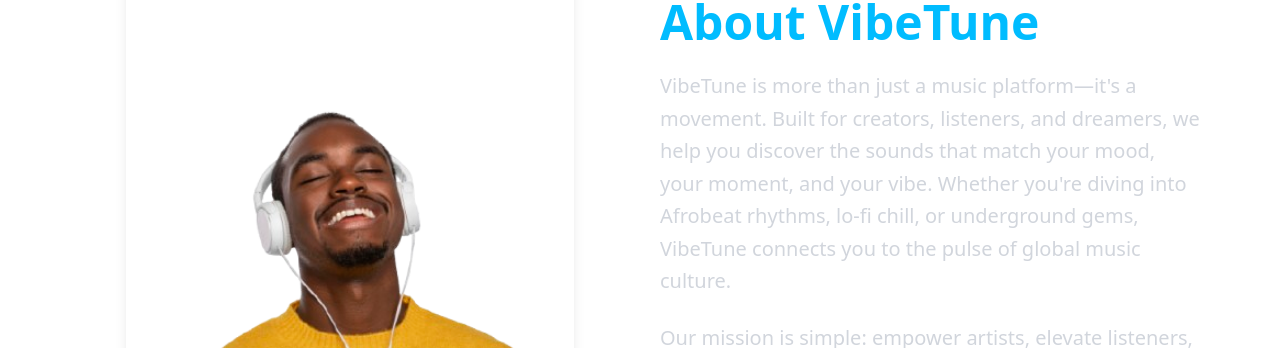
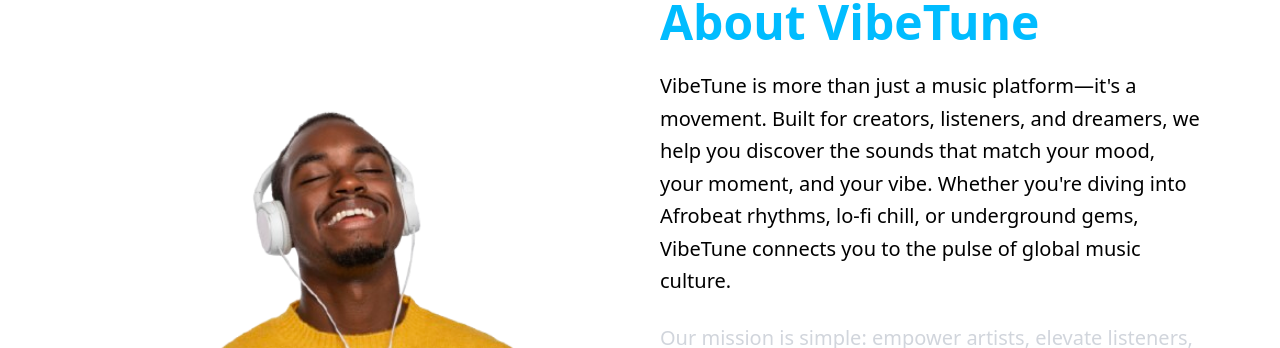
Before and after one commit to Viktor-Kode/VibeTune, a React (Vite) app: page / in a window 1280 px wide. Shown: the part 975-1323 px from the top of the page. Built offline with nearby package versions, Linux system fonts and the light colour scheme.

Commit message:
'aboutChanges'

```diff
--- a/src/component/About.jsx
+++ b/src/component/About.jsx
@@ -9,13 +9,13 @@ const About = () => {
     >
       {/* Image Section */}
       <div className="w-full md:w-1/2 flex justify-center">
-        <img src={about} alt="About VibeTune" className="w-full max-w-sm md:max-w-md rounded-lg shadow-lg" />
+        <img src={about} alt="About VibeTune" className="w-full max-w-sm md:max-w-md " />
       </div>
 
       {/* Text Section */}
       <div className="w-full md:w-1/2 text-center md:text-left">
         <h2 className="text-3xl md:text-5xl font-bold mb-6 text-sky-400">About VibeTune</h2>
-        <p className="text-base md:text-xl leading-relaxed text-gray-300">
+        <p className="text-base md:text-xl leading-relaxed text-black">
           VibeTune is more than just a music platform—it's a movement. Built for creators, listeners, and dreamers,
           we help you discover the sounds that match your mood, your moment, and your vibe. Whether you're diving into
           Afrobeat rhythms, lo-fi chill, or underground gems, VibeTune connects you to the pulse of global music culture.
```
